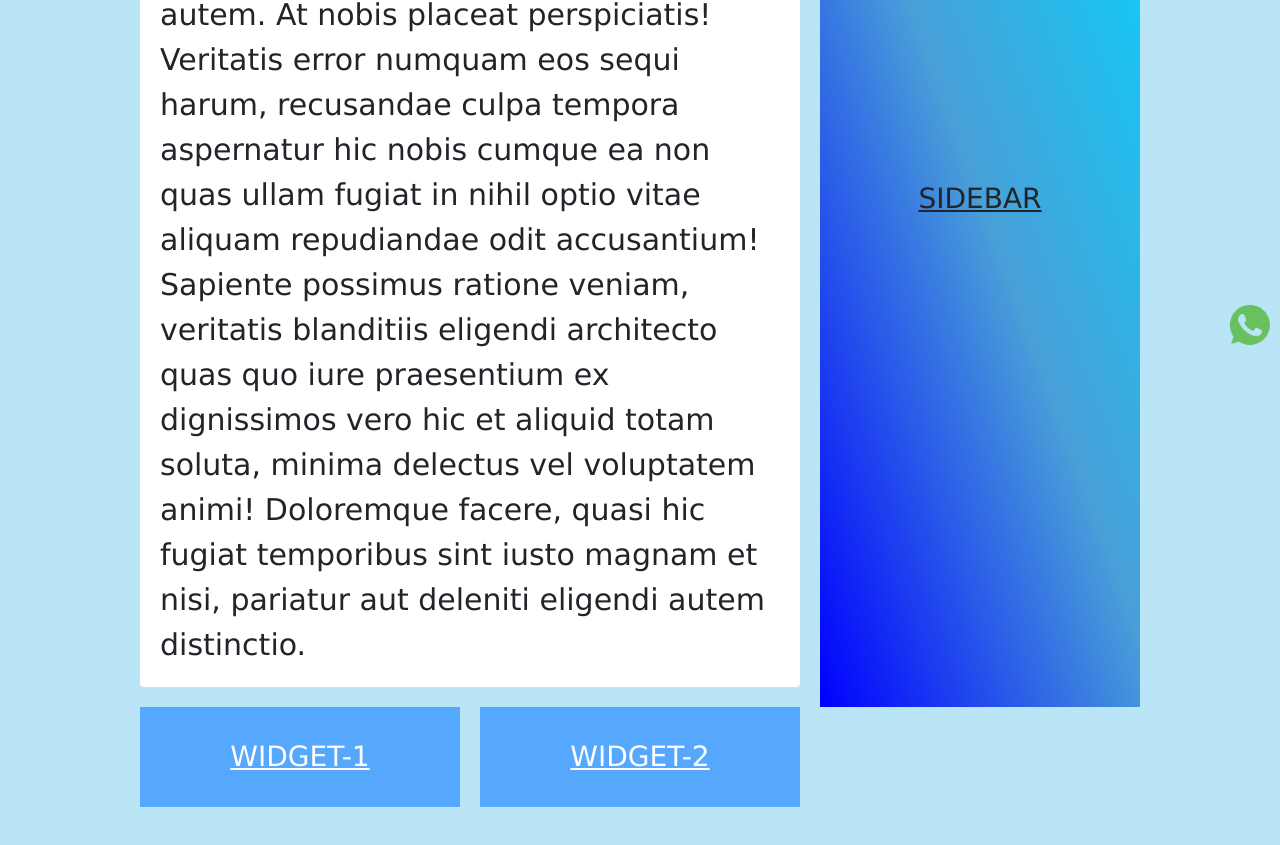
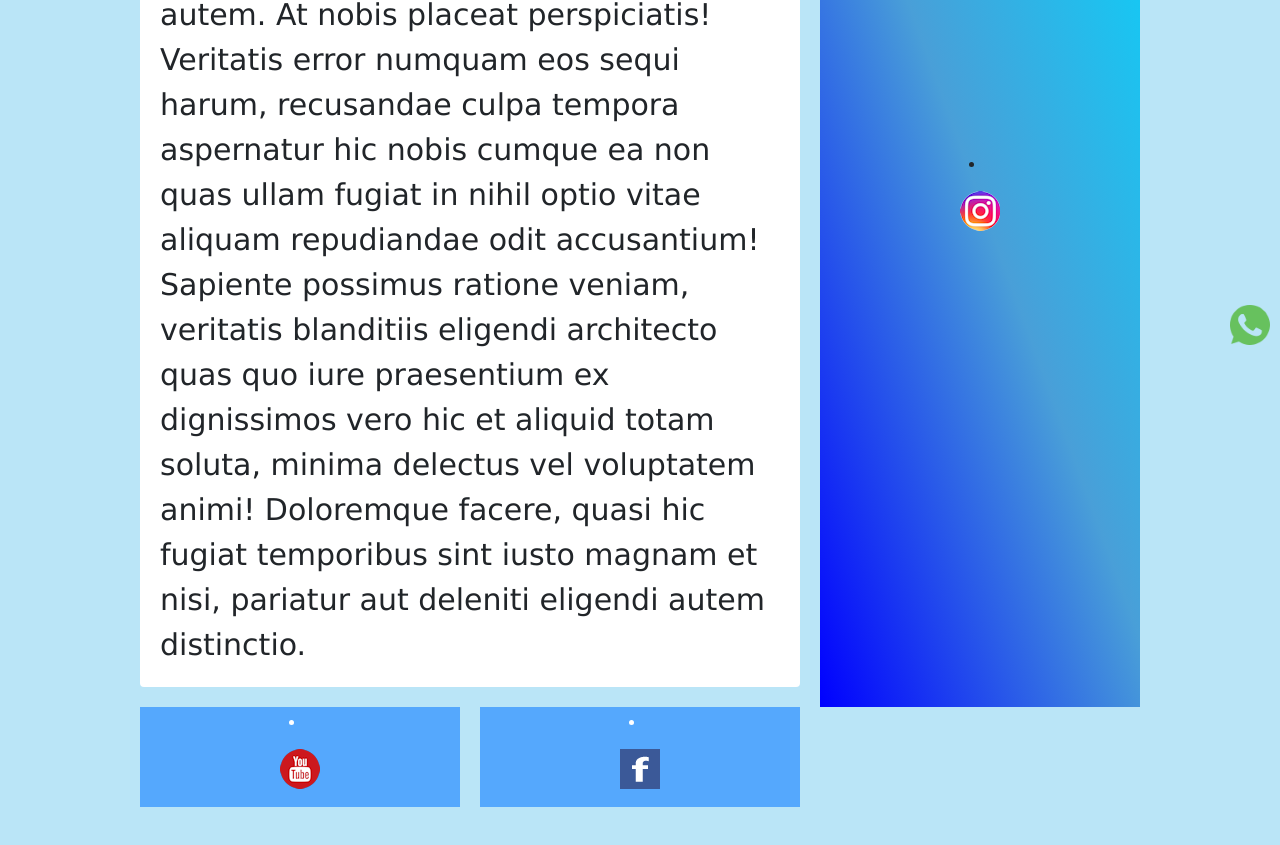
Before and after one commit to JuanchoRivas/Motoviajeros---Rivas, a plain HTML site: page paginas/nuestrasRedes.html in a window 1280 px wide. Shown: the part 445-1290 px from the top of the page. Drawn offline with nearby package versions, Linux system fonts and the light colour scheme.

Commit message:
Ultimos cambios a contacto y nuestras redes

```diff
--- a/paginas/nuestrasRedes.html
+++ b/paginas/nuestrasRedes.html
@@ -34,13 +34,13 @@
         </main>
         <!--Asides-->
         <aside class="sidebar animate__animated animate__swing">
-            <h3>SIDEBAR</h3>
+            <li><a href="https://www.instagram.com/juancho.rivas.18/" target="_blank" title="Instagram" alt="Instagram"><img src="../img/imginsta.png"></a></li>
         </aside>
         <div class="widget-1">
-            <h3>WIDGET-1</h3>
+            <li><a href="https://www.youtube.com/channel/UCWTKDFSewnuaxD0IbK3jbkw" target="_blank" title="Youtube" alt="Youtube"><img src="../img/imgyt.png"></a></li>
         </div>
         <div class="widget-2">
-            <h3>WIDGET-2</h3>
+            <li><a href="https://www.facebook.com/juancho.rivas.18" target="_blank" title="Facebook" alt="Facebook"><img src="../img/imgfb.png"></a></li>
         </div>
             <!--Footer-->
             <footer>
```
Also changed, not shown: paginas/contacto.html (+2 -2 lines), img/imgfb.png (added), img/imginsta.png (added), img/imgyt.png (added).
